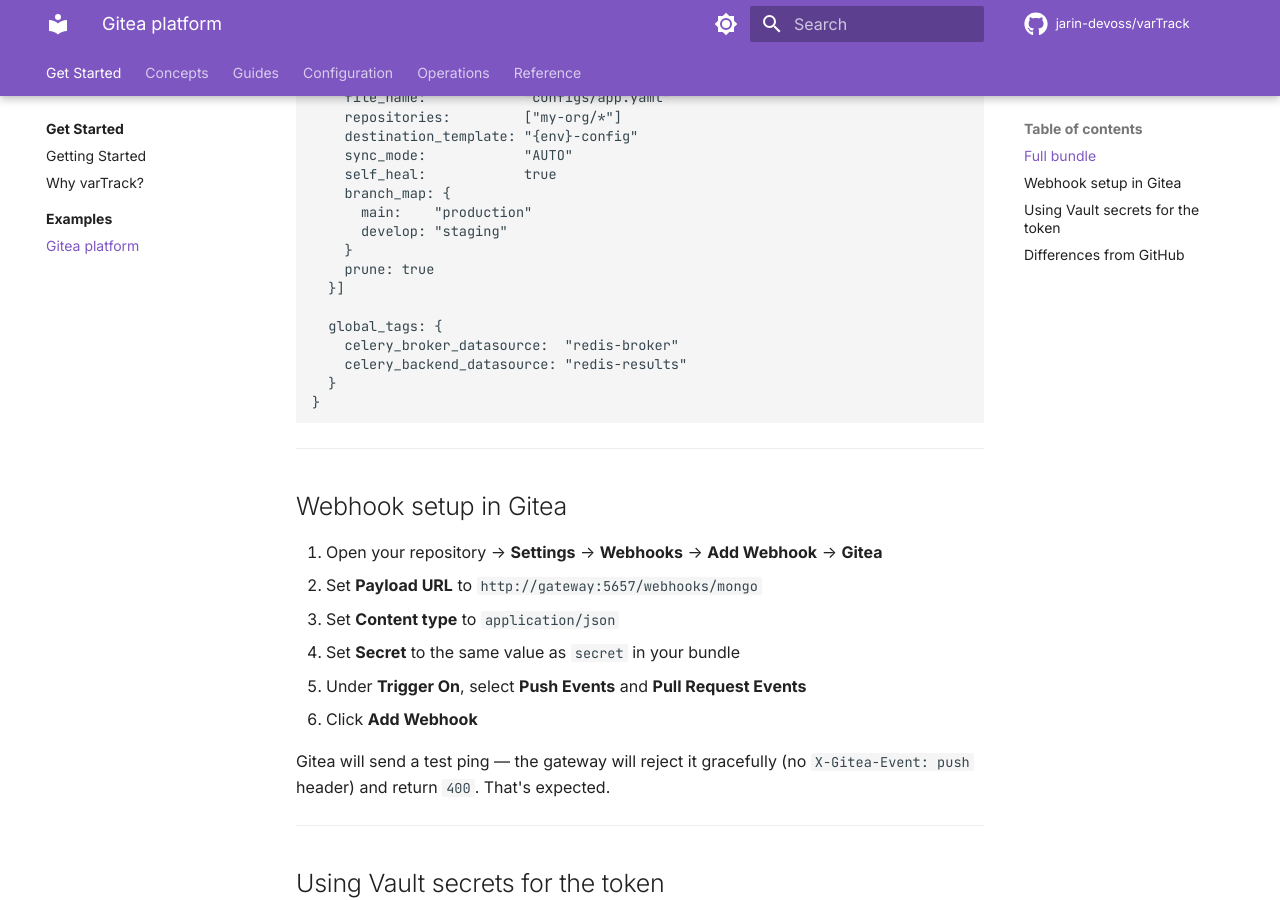
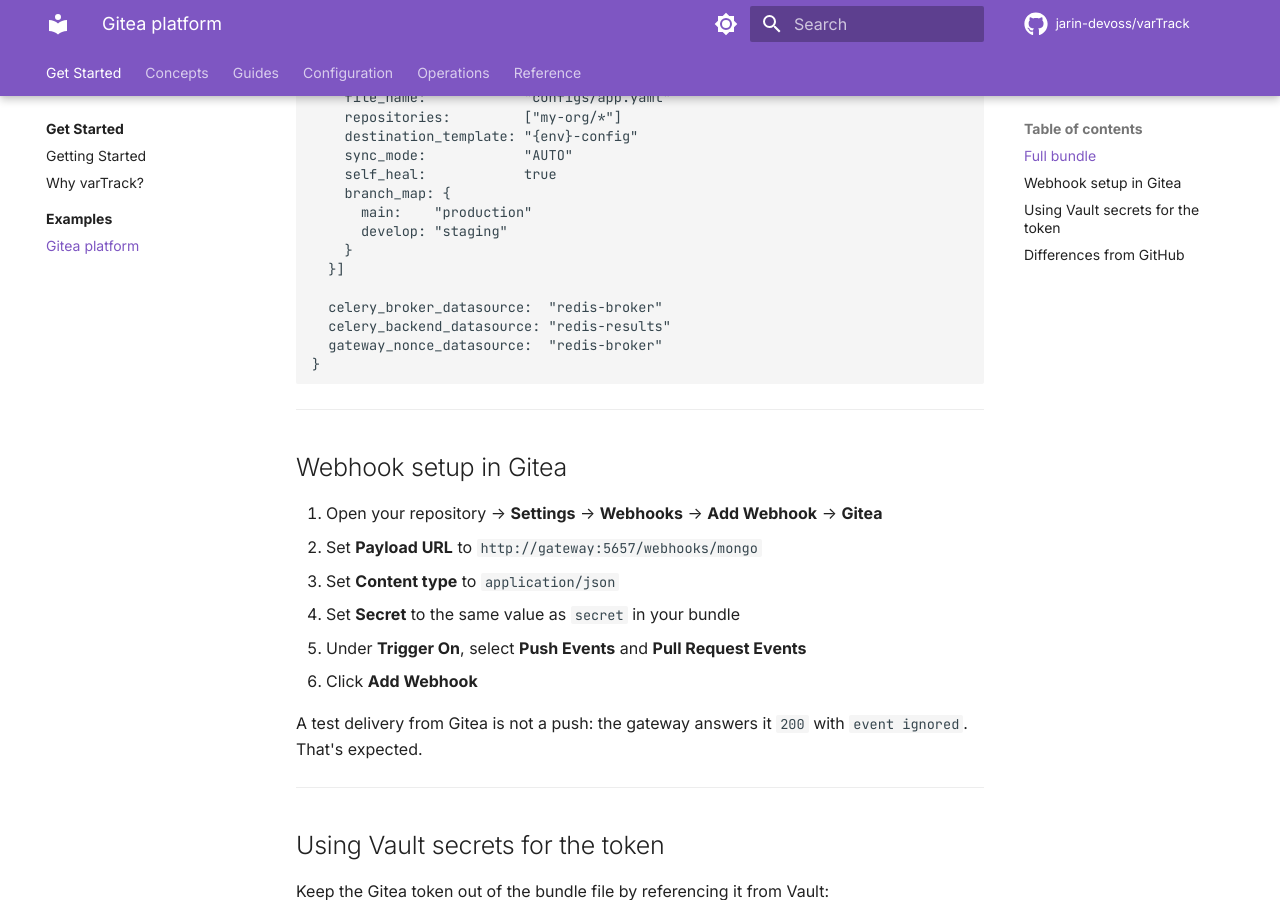
Before and after one commit to jarin-devoss/varTrack, an MkDocs documentation site: the page built from docs/examples/gitea.md, in a window 1280 px wide and 900 px high, scrolled down 970 px. Built offline with MkDocs 1.6.1 and Material for MkDocs 9.7.7, drawn with Linux system fonts in a browser that asks for light colours; comment, search, counter and statistics services are not loaded.

Commit message:
examples: the bundles wire what the services read
The broker, the result backend and the replay store are named at the top of the bundle; global_tags held them, where nothing reads them, and a tag of "redis" named the datasource redis-redis. Rules 07 and 12 named redis-cfg, a datasource the bundle did not declare, which a sync would have run on the sink's defaults.

Every platform has a webhook secret, fields nothing reads are gone, and the comments say where each sink writes. 09 names a schema registry and a schema_map, without which its @secret() values would be written as text; 11 uses destination_template; 12 writes no credential and sets force, workers, sync_limits, the replay store and the watcher's lock. The Gitea page has the same wiring fix, and the 200 a test delivery gets.

Co-Authored-By: Claude Opus 5.5 <noreply@anthropic.com>

````diff
--- a/docs/examples/gitea.md
+++ b/docs/examples/gitea.md
@@ -45,13 +45,11 @@ bundle: {
       main:    "production"
       develop: "staging"
     }
-    prune: true
   }]
 
-  global_tags: {
-    celery_broker_datasource:  "redis-broker"
-    celery_backend_datasource: "redis-results"
-  }
+  celery_broker_datasource:  "redis-broker"
+  celery_backend_datasource: "redis-results"
+  gateway_nonce_datasource:  "redis-broker"
 }
 ```
 
@@ -66,7 +64,7 @@ bundle: {
 5. Under **Trigger On**, select **Push Events** and **Pull Request Events**
 6. Click **Add Webhook**
 
-Gitea will send a test ping — the gateway will reject it gracefully (no `X-Gitea-Event: push` header) and return `400`. That's expected.
+A test delivery from Gitea is not a push: the gateway answers it `200` with `event ignored`. That's expected.
 
 ---
 
````
Also changed, not shown: 13 other files.
